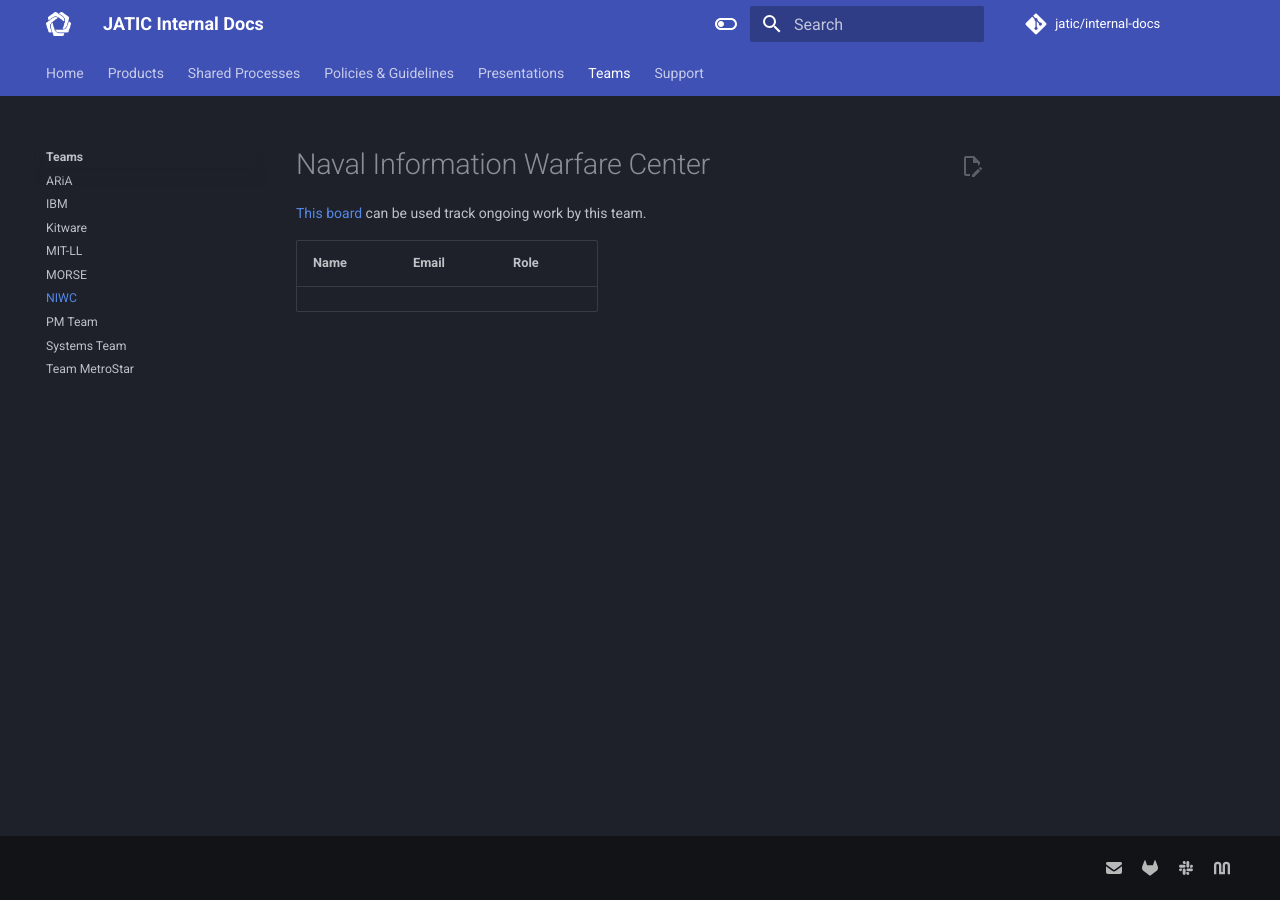
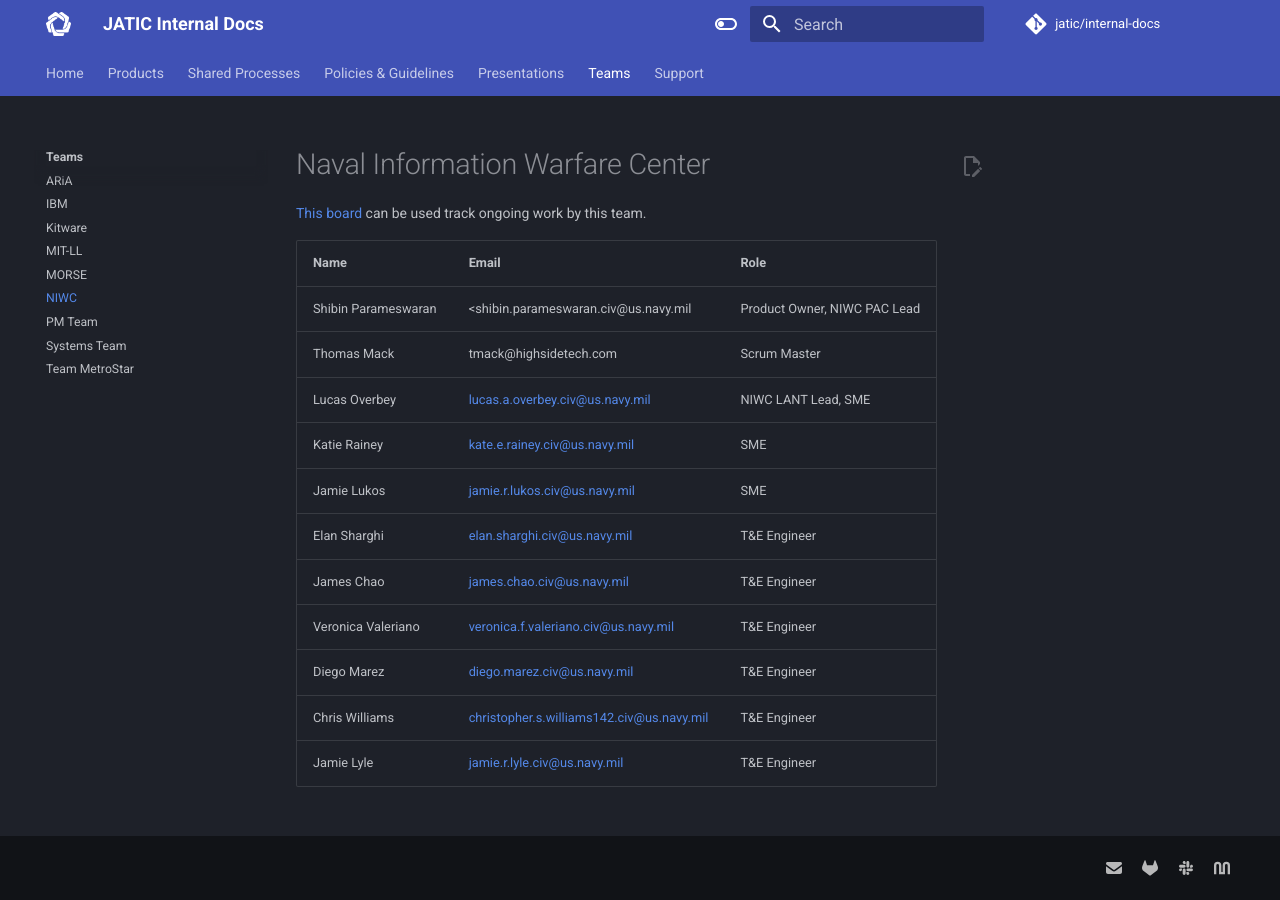
Before and after one commit to zheng0xd/JATIC-internal-docs, an MkDocs documentation site: the page built from docs/teams/niwc.md, in a window 1280 px wide. Built offline with MkDocs 1.6.1 and Material for MkDocs 9.7.7, drawn with Linux system fonts in a browser that asks for light colours.

Commit message:
added team members to niwc.md

```diff
--- a/docs/teams/niwc.md
+++ b/docs/teams/niwc.md
@@ -4,3 +4,14 @@
 
 | Name | Email | Role |
 | ---- | ----- | ---- |
+| Shibin Parameswaran | <shibin.parameswaran.civ@us.navy.mil | Product Owner, NIWC PAC Lead |
+| Thomas Mack | tmack@highsidetech.com | Scrum Master |
+| Lucas Overbey | <lucas.a.overbey.civ@us.navy.mil> | NIWC LANT Lead, SME |
+| Katie Rainey | <kate.e.rainey.civ@us.navy.mil> | SME |
+| Jamie Lukos | <jamie.r.lukos.civ@us.navy.mil> | SME |
+| Elan Sharghi | <elan.sharghi.civ@us.navy.mil> | T&E Engineer |
+| James Chao | <james.chao.civ@us.navy.mil> | T&E Engineer |
+| Veronica Valeriano | <veronica.f.valeriano.civ@us.navy.mil> | T&E Engineer |
+| Diego Marez | <diego.marez.civ@us.navy.mil> | T&E Engineer |
+| Chris Williams |  <christopher.s.williams142.civ@us.navy.mil> | T&E Engineer |
+| Jamie Lyle | <jamie.r.lyle.civ@us.navy.mil> | T&E Engineer |
```
